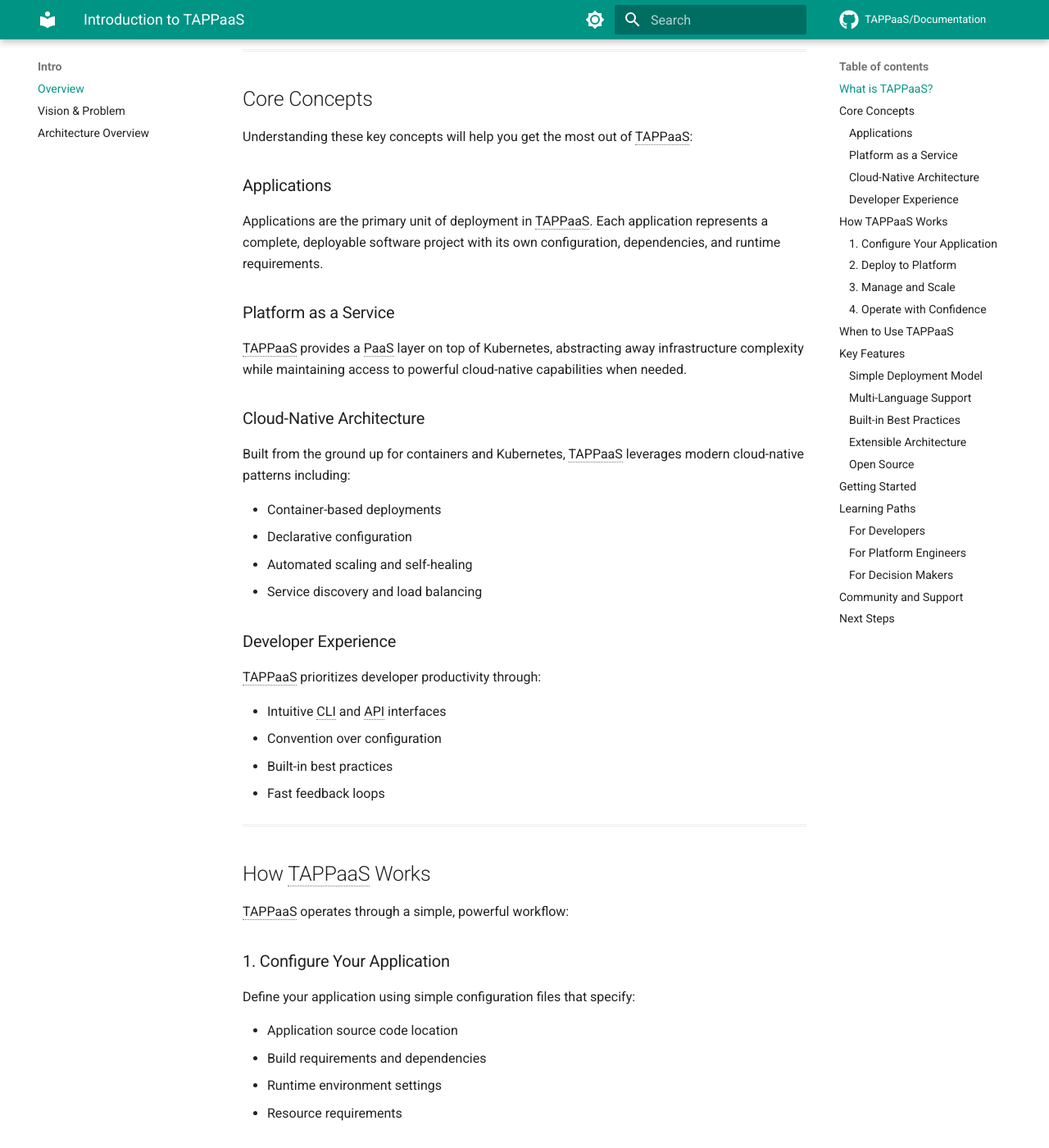
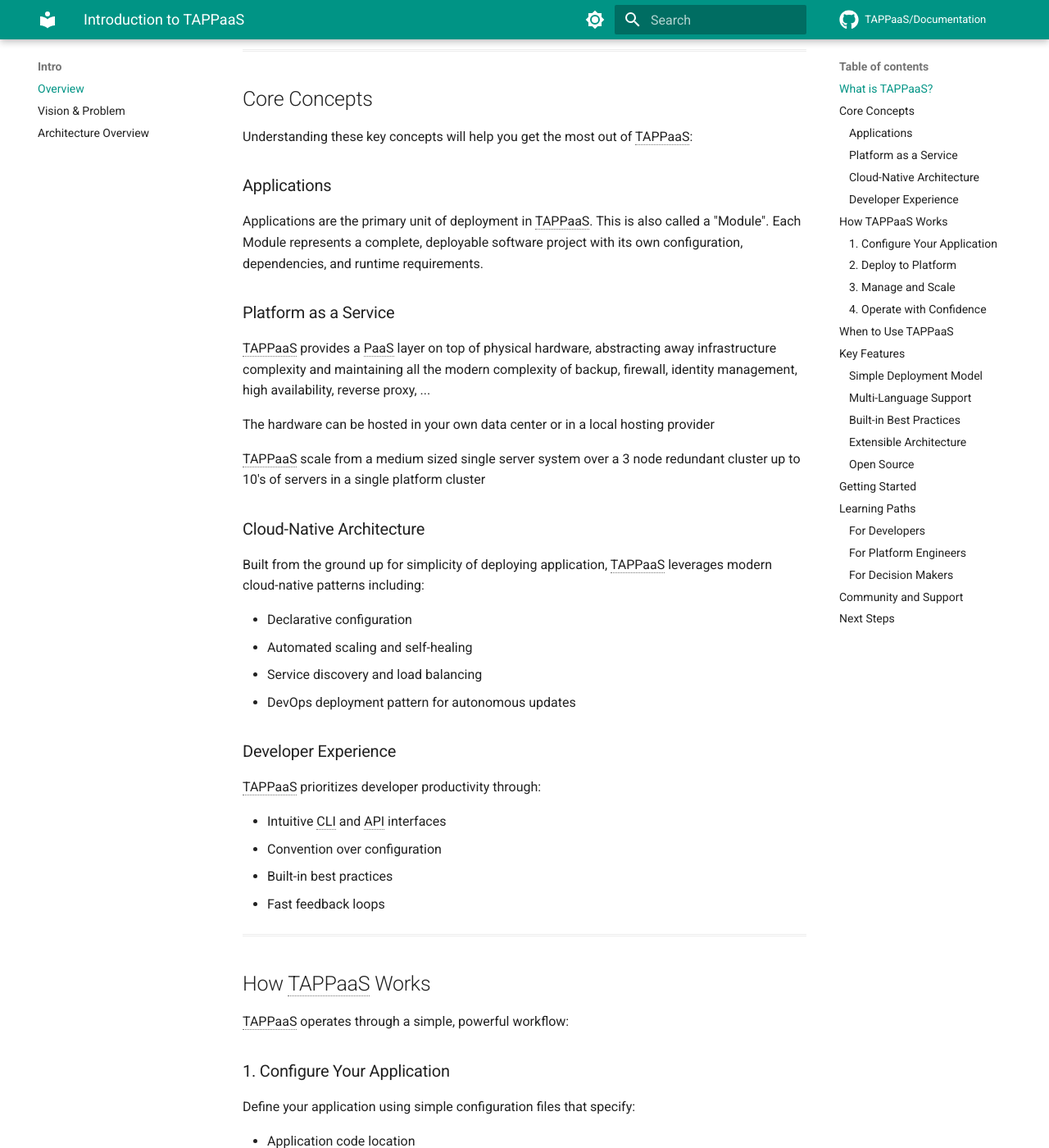
Before and after one commit to TAPPaaS/Documentation, an MkDocs documentation site: the page built from docs/intro/index.md, in a window 1280 px wide and 1400 px high, scrolled down 708 px. Shown: the whole window at 82% size. Built offline with MkDocs 1.6.1 and Material for MkDocs 9.7.7, drawn with Linux system fonts in a browser that asks for light colours; comment, search, counter and statistics services are not loaded; some of the changed text lies outside the part shown.

Commit message:
cleared intro to be more accurate

```diff
--- a/docs/intro/index.md
+++ b/docs/intro/index.md
@@ -27,20 +27,24 @@ Understanding these key concepts will help you get the most out of TAPPaaS:
 
 ### Applications
 
-Applications are the primary unit of deployment in TAPPaaS. Each application represents a complete, deployable software project with its own configuration, dependencies, and runtime requirements.
+Applications are the primary unit of deployment in TAPPaaS. This is also called a "Module". Each Module represents a complete, deployable software project with its own configuration, dependencies, and runtime requirements.
 
 ### Platform as a Service
 
-TAPPaaS provides a PaaS layer on top of Kubernetes, abstracting away infrastructure complexity while maintaining access to powerful cloud-native capabilities when needed.
+TAPPaaS provides a PaaS layer on top of physical hardware, abstracting away infrastructure complexity and maintaining all the modern complexity of backup, firewall, identity management, high availability, reverse proxy, ...
+
+The hardware can be hosted in your own data center or in a local hosting provider
+
+TAPPaaS scale from a medium sized single server system over a 3 node redundant cluster up to 10's of servers in a single platform cluster
 
 ### Cloud-Native Architecture
 
-Built from the ground up for containers and Kubernetes, TAPPaaS leverages modern cloud-native patterns including:
+Built from the ground up for simplicity of deploying application, TAPPaaS leverages modern cloud-native patterns including:
 
-- Container-based deployments
 - Declarative configuration
 - Automated scaling and self-healing
 - Service discovery and load balancing
+- DevOps deployment pattern for autonomous updates
 
 ### Developer Experience
 
@@ -61,19 +65,18 @@ TAPPaaS operates through a simple, powerful workflow:
 
 Define your application using simple configuration files that specify:
 
-- Application source code location
-- Build requirements and dependencies
+- Application code location
+- Deployment dependencies
 - Runtime environment settings
 - Resource requirements
 
 ### 2. Deploy to Platform
 
-Use the TAPPaaS CLI or API to deploy your application. TAPPaaS handles:
+Use the TAPPaaS CLI to deploy your application. TAPPaaS handles:
 
-- Building container images
-- Creating Kubernetes resources
+- Building Virtual machines for module
 - Configuring networking and ingress
-- Setting up monitoring and logging
+- Setting up backup, monitoring and logging
 
 ### 3. Manage and Scale
 
@@ -106,9 +109,6 @@ TAPPaaS is ideal for:
 
 !!! example "Platform Engineers"
     Organizations building internal developer platforms to standardize application deployment.
-
-!!! example "Kubernetes Users"
-    Teams using Kubernetes who want a simpler application deployment experience.
 
 !!! example "Multi-Tenant Environments"
     Organizations needing to support multiple teams or projects on shared infrastructure.
```
